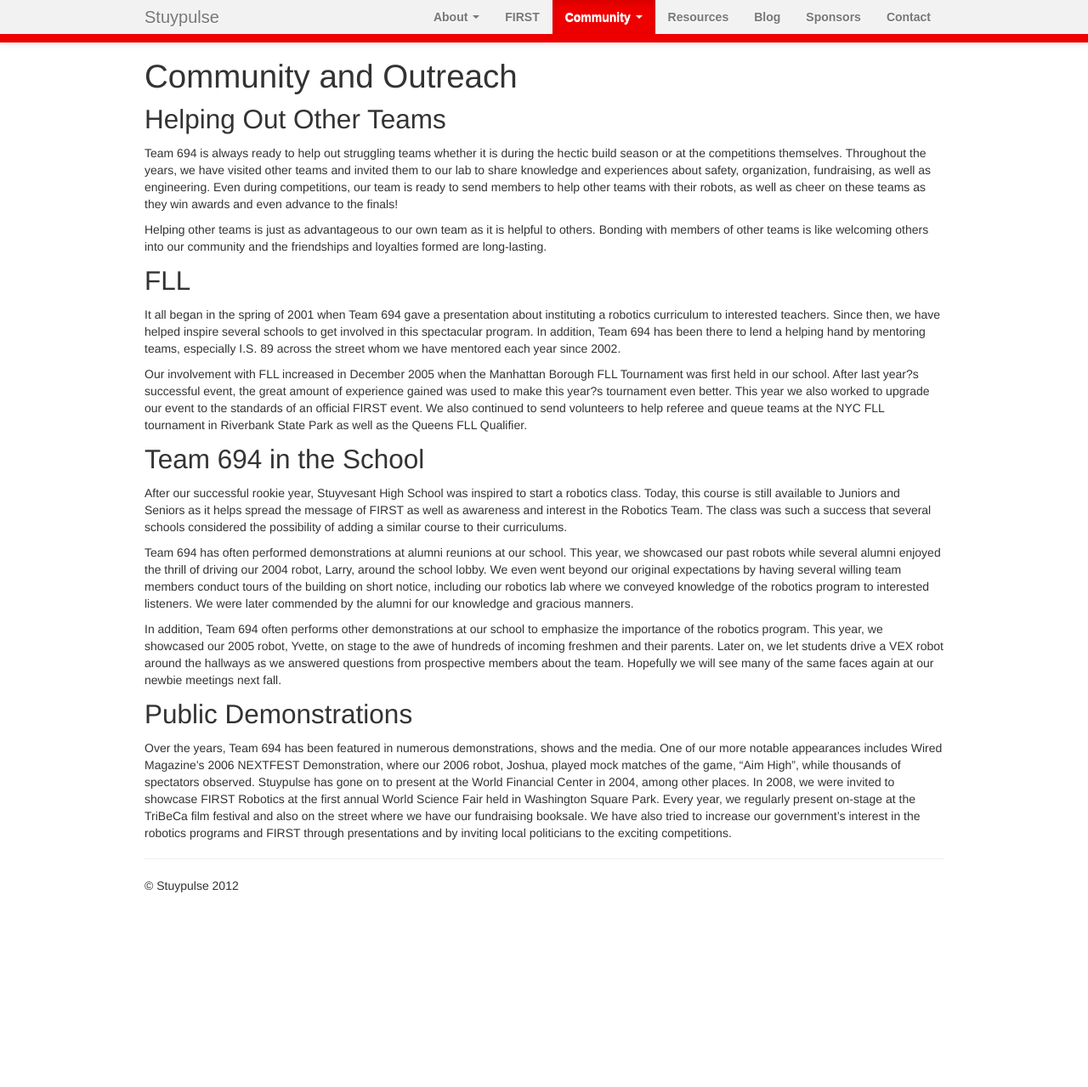
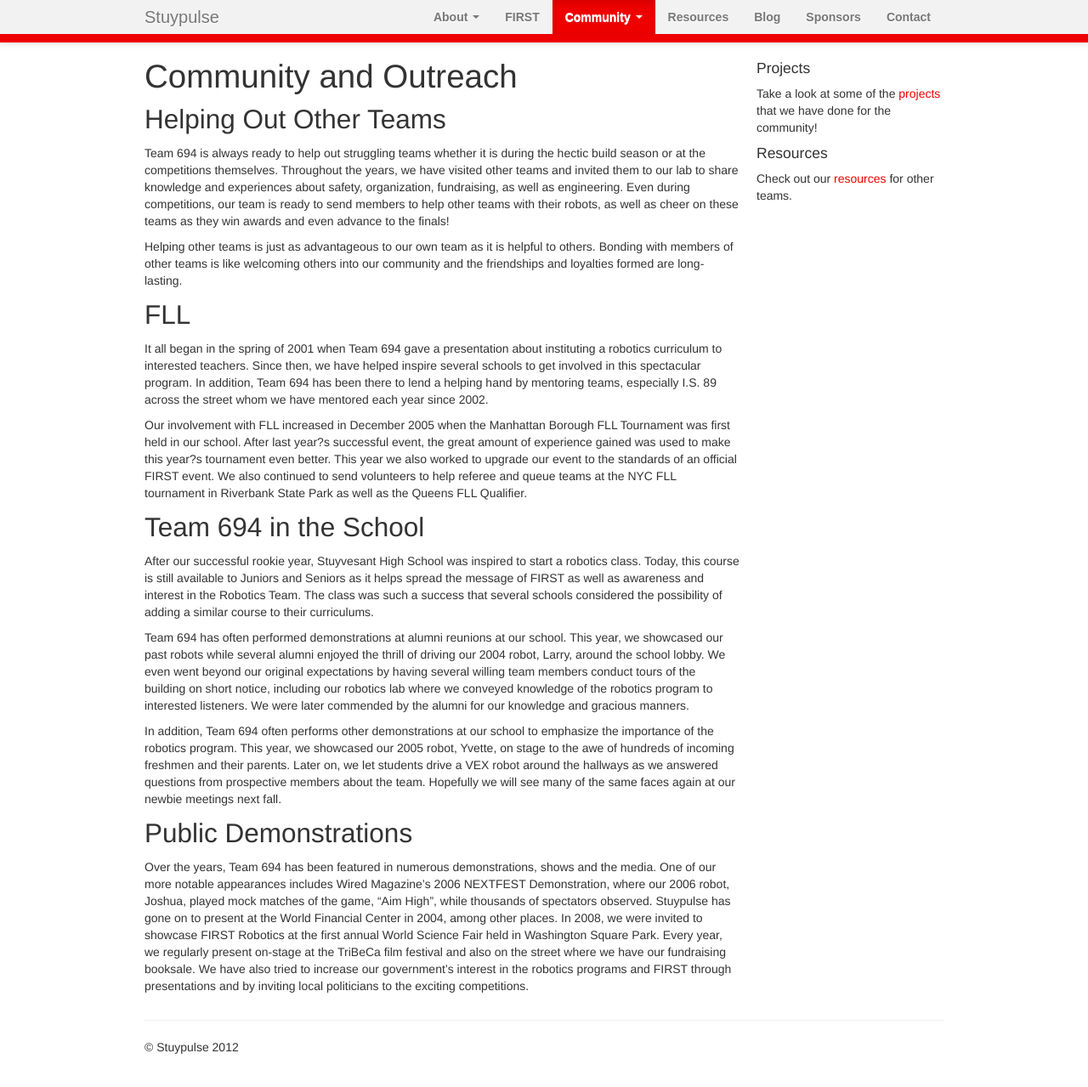
Before and after one commit to StuyPulse/team694.github.io, a Jekyll site: the page built from community/index.md, in a window 1280 px wide and 1292 px high. Shown: the top 1279 px of the window at 85% size. Built offline with Jekyll 4.4.1, drawn with Linux system fonts in a browser that asks for light colours; nearby versions of some CDN libraries.

Commit message:
Add sidebar to outreach page.

```diff
--- /dev/null
+++ b/_layouts/outreach.html
@@ -0,0 +1,15 @@
+---
+layout: default
+---
+<div class="row">
+    <div class="span9">
+        <h1>{{ page.title }}</h1>
+        {{ content }}
+    </div>
+    <div class="span3">
+        <h4>Projects</h4>
+        Take a look at some of the <a href="/community/projects/">projects</a> that we have done for the community!
+        <h4>Resources</h4>
+        Check out our <a href="/resources/">resources</a> for other teams.
+    </div>
+</div>
```
Also changed, not shown: community/index.md (+1 -1 lines).
